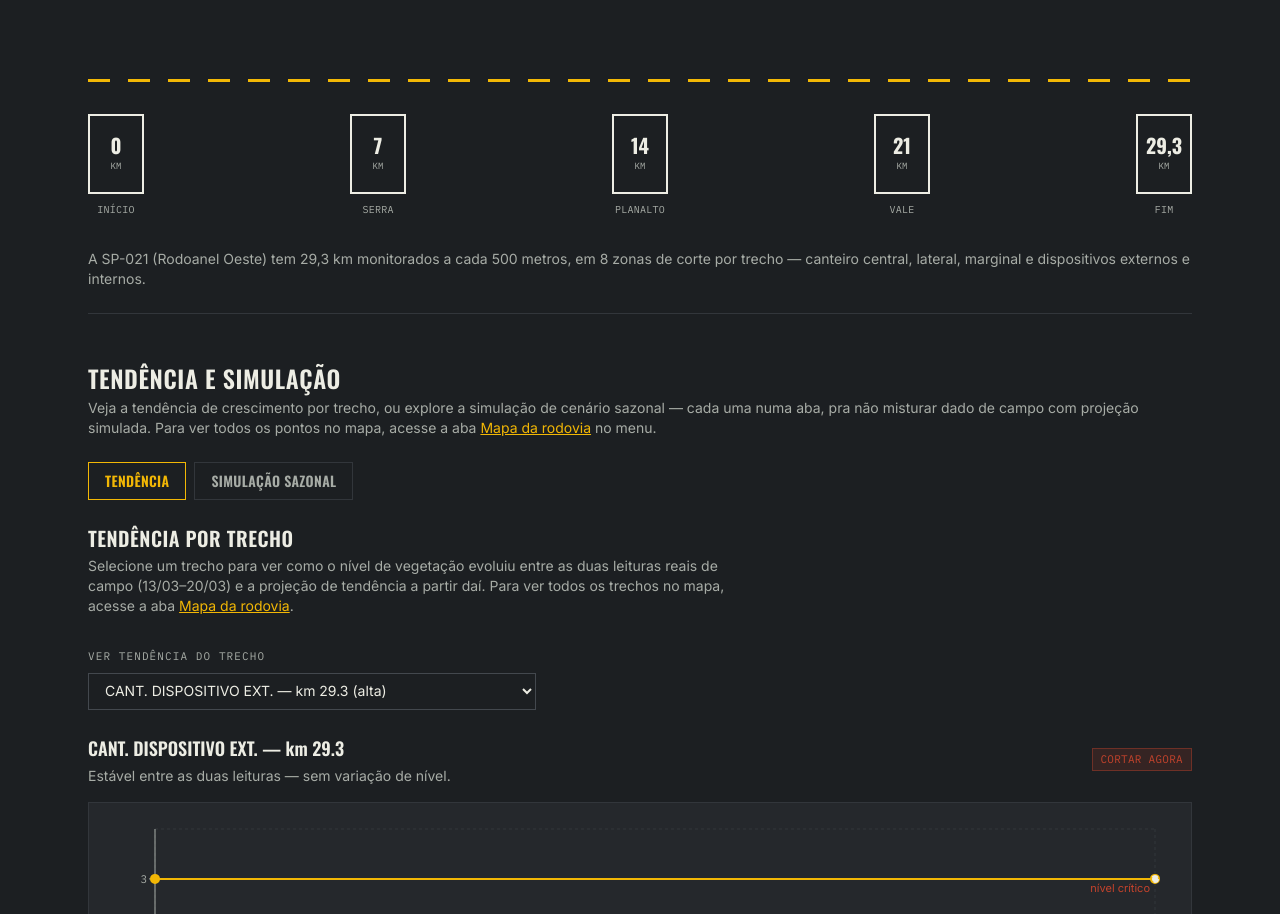
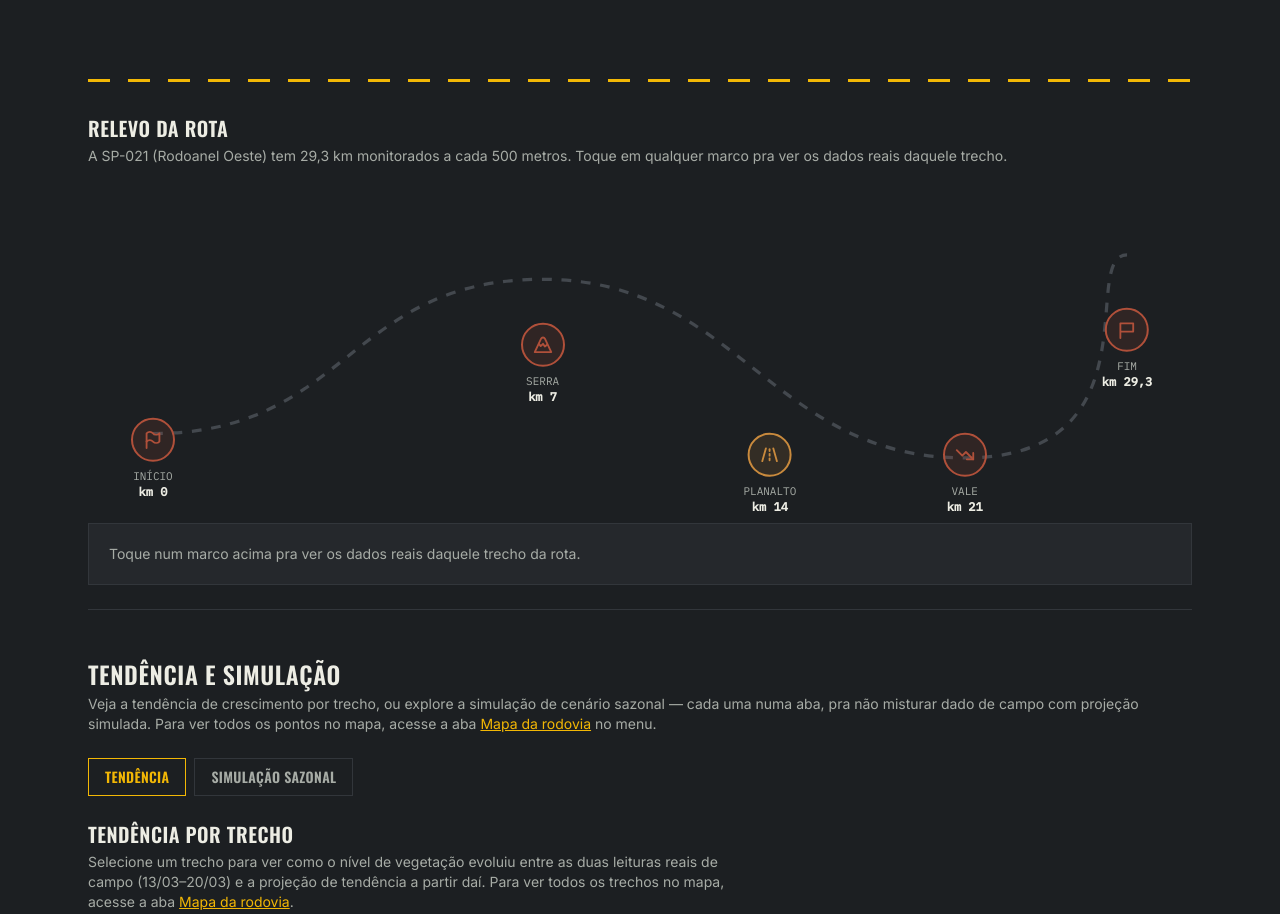
Before and after one commit to GabrielSimioni12/CRR-Motiva, a Next.js app: page / in a window 1280 px wide. Shown: the part 1138-2052 px from the top of the page. Built offline with nearby package versions, Linux system fonts and the light colour scheme.

Commit message:
Fix: melhorando visualizacao de esquema

```diff
--- a/app/page.tsx
+++ b/app/page.tsx
@@ -11,7 +11,7 @@ import { getResumo, getTopUrgentes } from "@/lib/data";
 import GramaIlustracao from "@/components/ilustracoes/GramaIlustracao";
 import RotaIlustracao from "@/components/ilustracoes/RotaIlustracao";
 import AlertaIlustracao from "@/components/ilustracoes/AlertaIlustracao";
-
+import EsquemaRota from "@/components/EsquemaRota";
 export default function Home() {
   const resumo = getResumo();
   const urgentes = getTopUrgentes(8);
@@ -126,24 +126,21 @@ export default function Home() {
         </section>
       </Reveal>
 
-      {/* RÉGUA DE KM — elemento de assinatura */}
+           {/* ESQUEMA DE ROTA — elemento de assinatura, interativo com dado real */}
       <Reveal>
         <section className="py-6">
           <div className="km-rule mb-8" />
 
-          <div className="flex justify-between overflow-x-auto pb-2">
-            <KmPost km="0" label="início" />
-            <KmPost km="7" label="serra" />
-            <KmPost km="14" label="planalto" />
-            <KmPost km="21" label="vale" />
-            <KmPost km="29,3" label="fim" />
-          </div>
+          <h2 className="font-display text-xl font-semibold uppercase tracking-wide text-chalk">
+            Relevo da rota
+          </h2>
+          <p className="mt-1 mb-6 font-sans text-sm text-chalkdim">
+            A SP-021 (Rodoanel Oeste) tem 29,3 km monitorados a cada 500
+            metros. Toque em qualquer marco pra ver os dados reais daquele
+            trecho.
+          </p>
 
-          <p className="mt-6 font-sans text-sm text-chalkdim">
-            A SP-021 (Rodoanel Oeste) tem 29,3 km monitorados a cada 500
-            metros, em 8 zonas de corte por trecho — canteiro central,
-            lateral, marginal e dispositivos externos e internos.
-          </p>
+          <EsquemaRota />
         </section>
       </Reveal>
 
--- /dev/null
+++ b/components/EsquemaRota.tsx
@@ -0,0 +1,168 @@
+"use client";
+
+import { useMemo, useState } from "react";
+import { useRouter } from "next/navigation";
+import {
+  IconFlag,
+  IconFlag2,
+  IconMountain,
+  IconRoad,
+  IconTrendingDown,
+} from "@tabler/icons-react";
+import { trechosPrioridade, Prioridade } from "@/lib/data";
+
+interface Marco {
+  km: number;
+  label: string;
+  nome: string;
+  Icone: typeof IconFlag;
+  x: number;
+  y: number;
+}
+
+const MARCOS: Marco[] = [
+  { km: 0, label: "0", nome: "início", Icone: IconFlag, x: 40, y: 150 },
+  { km: 7, label: "7", nome: "serra", Icone: IconMountain, x: 280, y: 55 },
+  { km: 14, label: "14", nome: "planalto", Icone: IconRoad, x: 420, y: 165 },
+  { km: 21, label: "21", nome: "vale", Icone: IconTrendingDown, x: 540, y: 165 },
+  { km: 29.3, label: "29,3", nome: "fim", Icone: IconFlag2, x: 640, y: 40 },
+];
+
+const JANELA_KM = 3.5;
+
+const COR_HEX: Record<Prioridade, string> = {
+  alta: "#B0503A",
+  media: "#C98A3D",
+  baixa: "#6B8F5C",
+  sem_dado: "#5C6660",
+};
+
+function calcularDadosMarco(km: number) {
+  const proximos = trechosPrioridade.filter((t) => Math.abs(t.km - km) <= JANELA_KM);
+  const trechosCount = proximos.length;
+  const criticos = proximos.filter((t) => t.nivel_semana2 >= 3).length;
+  const semCorteCount = proximos.filter((t) => t.prioridade === "baixa").length;
+  const semCortePct = trechosCount > 0 ? Math.round((semCorteCount / trechosCount) * 100) : 0;
+
+  const diasValidos = proximos
+    .map((t) => t.dias_estimados_ate_critico)
+    .filter((d): d is number => d !== null);
+  const menorDias = diasValidos.length > 0 ? Math.min(...diasValidos) : null;
+  const previsao =
+    menorDias === null ? "sem dado" : menorDias === 0 ? "já crítico" : `${menorDias} dias`;
+
+  const prioridadeDominante: Prioridade =
+    criticos > 0 ? "alta" : proximos.some((t) => t.prioridade === "media") ? "media" : "baixa";
+
+  return { trechosCount, criticos, semCortePct, previsao, prioridadeDominante };
+}
+
+export default function EsquemaRota() {
+  const router = useRouter();
+  const [selecionadoKm, setSelecionadoKm] = useState<number | null>(null);
+
+  const dadosPorMarco = useMemo(() => {
+    const mapa = new Map<number, ReturnType<typeof calcularDadosMarco>>();
+    MARCOS.forEach((m) => mapa.set(m.km, calcularDadosMarco(m.km)));
+    return mapa;
+  }, []);
+
+  const marcoSelecionado = MARCOS.find((m) => m.km === selecionadoKm) ?? null;
+  const dadosSelecionado = selecionadoKm !== null ? dadosPorMarco.get(selecionadoKm) : null;
+
+  return (
+    <div>
+      <svg viewBox="0 0 680 190" className="w-full overflow-visible">
+        <path
+          d="M 40 150 C 160 150, 160 55, 280 55 S 420 165, 540 165 S 610 40, 640 40"
+          fill="none"
+          stroke="currentColor"
+          strokeWidth={2}
+          strokeDasharray="6 6"
+          className="text-asphalt-600"
+        />
+      </svg>
+
+      <div className="relative -mt-[190px] h-[190px]">
+        {MARCOS.map((m) => {
+          const dados = dadosPorMarco.get(m.km)!;
+          const cor = COR_HEX[dados.prioridadeDominante];
+          const pctX = (m.x / 680) * 100;
+          const pctY = (m.y / 190) * 100;
+          const Icone = m.Icone;
+
+          return (
+            <button
+              key={m.km}
+              onClick={() => setSelecionadoKm(m.km)}
+              style={{ left: `${pctX}%`, top: `${pctY}%` }}
+              className="absolute -translate-x-1/2 -translate-y-1/2 text-center transition-transform hover:scale-110"
+            >
+              <div
+                style={{ borderColor: cor, backgroundColor: `${cor}22` }}
+                className="mx-auto flex h-11 w-11 items-center justify-center rounded-full border-2"
+              >
+                <Icone size={22} color={cor} />
+              </div>
+              <p className="mt-1.5 font-mono text-[11px] uppercase text-chalkdim">{m.nome}</p>
+              <p className="font-mono text-xs font-semibold text-chalk">km {m.label}</p>
+            </button>
+          );
+        })}
+      </div>
+
+      <div className="mt-6 border border-asphalt-700 bg-asphalt-800 p-5">
+        {!marcoSelecionado || !dadosSelecionado ? (
+          <p className="font-sans text-sm text-chalkdim">
+            Toque num marco acima pra ver os dados reais daquele trecho da rota.
+          </p>
+        ) : (
+          <>
+            <p className="font-display text-lg font-semibold text-chalk">
+              {marcoSelecionado.nome.charAt(0).toUpperCase() + marcoSelecionado.nome.slice(1)} — km{" "}
+              {marcoSelecionado.label}
+            </p>
+
+            <div className="mt-4 grid grid-cols-3 gap-4">
+              <div>
+                <p className="font-mono text-[11px] uppercase text-chalkdim">trechos aqui</p>
+                <p className="font-display text-xl font-semibold text-chalk">
+                  {dadosSelecionado.trechosCount}
+                </p>
+              </div>
+              <div>
+                <p className="font-mono text-[11px] uppercase text-chalkdim">críticos agora</p>
+                <p className="font-display text-xl font-semibold text-route-alta">
+                  {dadosSelecionado.criticos}
+                </p>
+              </div>
+              <div>
+                <p className="font-mono text-[11px] uppercase text-chalkdim">previsão de corte</p>
+                <p className="font-display text-xl font-semibold text-chalk">
+                  {dadosSelecionado.previsao}
+                </p>
+              </div>
+            </div>
+
+            <div className="mt-4 h-1.5 overflow-hidden bg-asphalt-700">
+              <div
+                className="h-full bg-route-ok transition-all duration-500"
+                style={{ width: `${dadosSelecionado.semCortePct}%` }}
+              />
+            </div>
+            <p className="mt-1.5 font-mono text-xs text-chalkdim">
+              {dadosSelecionado.semCortePct}% do trecho sem necessidade de corte
+            </p>
+
+            <button
+              onClick={() => router.push("/mapa")}
+              className="mt-4 border border-asphalt-600 px-4 py-2 font-display text-xs font-semibold uppercase tracking-wide text-chalk hover:border-caution hover:text-caution"
+            >
+              Ver esse trecho no mapa completo →
+            </button>
+          </>
+        )}
+      </div>
+    </div>
+  );
+}
--- a/package.json
+++ b/package.json
@@ -10,6 +10,7 @@
     "test": "vitest run"
   },
   "dependencies": {
+    "@tabler/icons-react": "^3.46.0",
     "framer-motion": "^13.1.0",
     "html2canvas": "^1.4.1",
     "jspdf": "^4.2.1",
```
Also changed, not shown: 1 other file (tests, documents, lock files or other folders).
